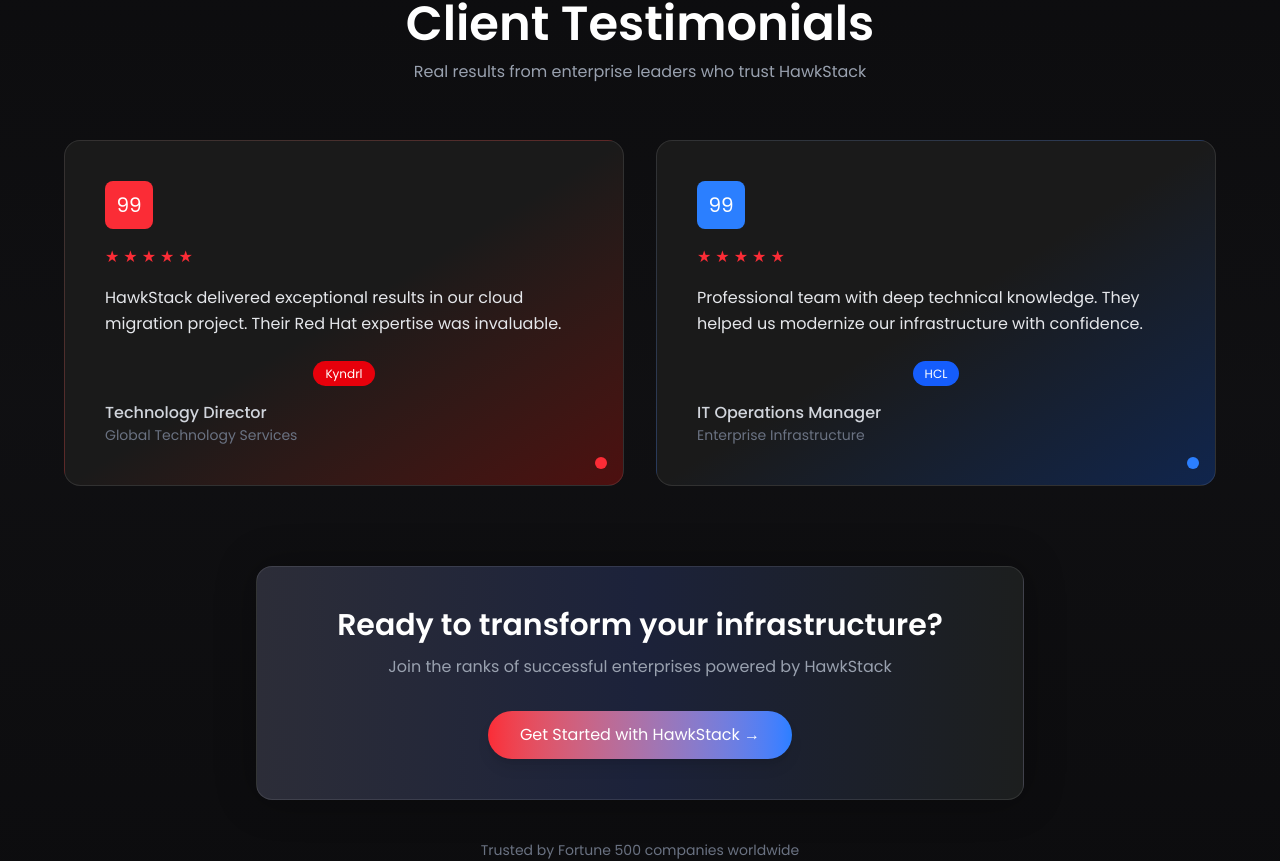
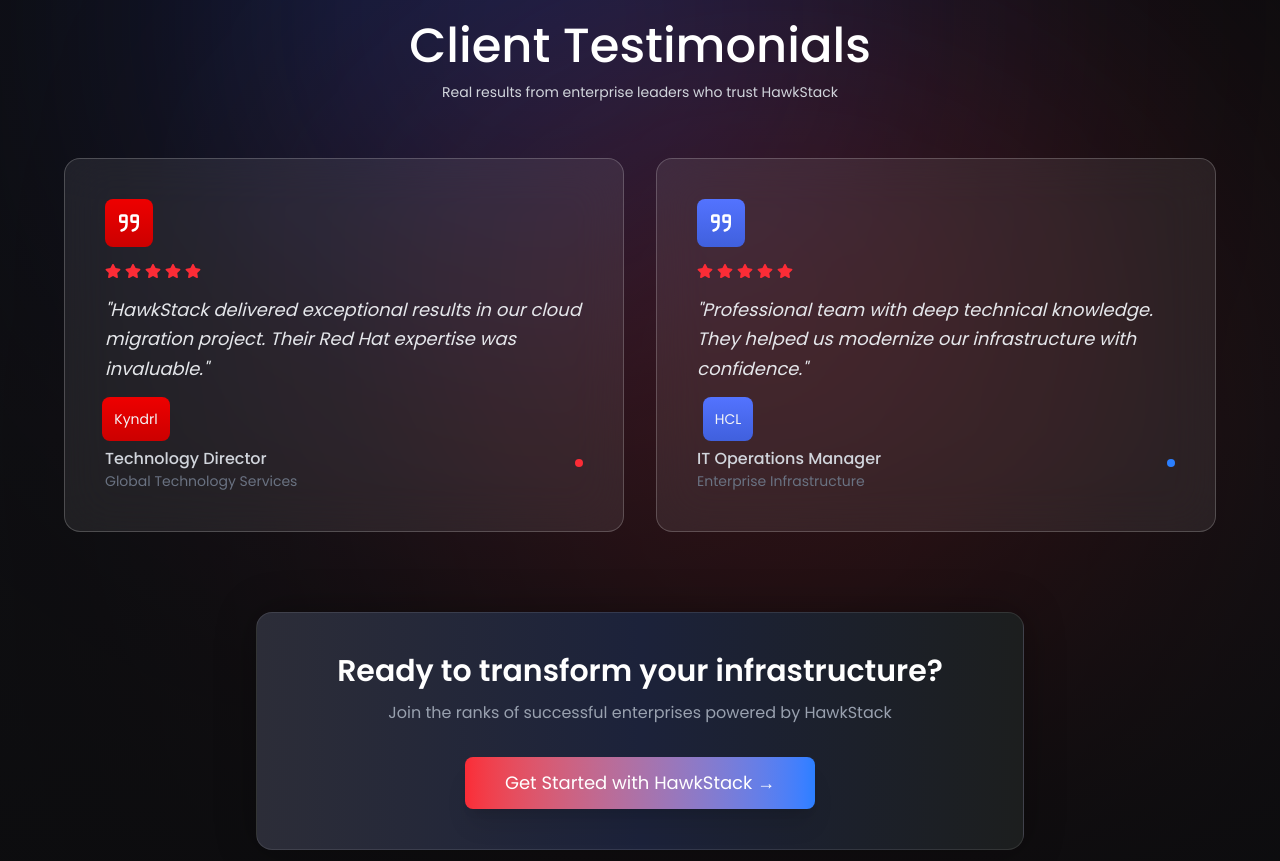
Before and after one commit to ujjwalanand678/nextjs-hawkstack-figma, a Next.js app: page / in a window 1280 px wide. Shown: the part 6158-7019 px from the top of the page. Built offline with nearby package versions, Linux system fonts and the light colour scheme.

Commit message:
ClientStory completed

```diff
--- a/src/components/ClientStory.jsx
+++ b/src/components/ClientStory.jsx
@@ -1,102 +1,111 @@
-import React from "react";
+import { TbQuote } from "react-icons/tb";
+import { FaStar } from "react-icons/fa";
 
 const ClientStory = () => {
   const testimonials = [
     {
-      iconBg: "bg-red-500",
-      icon: "99",
+      iconBg: "bg-linear-to-b from-[#EE0000] to-[#CC0000]",
+      icon: <TbQuote size={30} />,
       starsColor: "text-red-500",
       quote:
         "HawkStack delivered exceptional results in our cloud migration project. Their Red Hat expertise was invaluable.",
       badge: "Kyndrl",
-      badgeBg: "bg-red-600",
+      badgeBg: "bg-linear-to-b from-[#EE0000] to-[#CC0000]",
       name: "Technology Director",
       role: "Global Technology Services",
       dotColor: "bg-red-500",
-      gradient:
-        "bg-gradient-to-br from-[#1a1a1a] via-[#1a1a1a] to-[#4d0f0f]",
+      linear: "bg-linear-to-br from-[#1a1a1a] via-[#1a1a1a] to-[#4d0f0f]",
     },
     {
-      iconBg: "bg-blue-500",
-      icon: "99",
+      iconBg: "bg-linear-to-b from-[#5373FF] to-[#4060DD]",
+      icon: <TbQuote size={30} />,
       starsColor: "text-red-500",
       quote:
         "Professional team with deep technical knowledge. They helped us modernize our infrastructure with confidence.",
       badge: "HCL",
-      badgeBg: "bg-blue-600",
+      badgeBg: "bg-linear-to-b from-[#5373FF] to-[#4060DD]",
       name: "IT Operations Manager",
       role: "Enterprise Infrastructure",
       dotColor: "bg-blue-500",
-      gradient:
-        "bg-gradient-to-br from-[#1a1a1a] via-[#1a1a1a] to-[#10254d]",
+      linear: "bg-linear-to-br from-[#1a1a1a] via-[#1a1a1a] to-[#10254d]",
     },
   ];
 
   return (
-    <section className="w-full min-h-screen bg-[#0c0c0e] text-center px-6 py-20 relative overflow-hidden">
+    <section className="relative w-full min-h-screen bg-[#0c0c0e] text-center px-6 py-20 overflow-hidden">
+      <div className="absolute top-[-200px] left-[15%] w-[700px] h-[700px] bg-[rgba(50,90,255,0.3)] rounded-full blur-[160px]"></div>
 
-      {/* Background subtle radial glow */}
-      <div className="absolute inset-0 bg-gradient-to-b from-transparent via-[#151518]/40 to-[#0c0c0e] pointer-events-none" />
+      <div className="absolute top-[200px] right-[10%] w-[750px] h-[750px] bg-[rgba(255,40,40,0.32)] rounded-full blur-[170px]"></div>
 
-      {/* Tag */}
-      <div className="relative z-10 inline-block px-5 py-1 bg-gradient-to-r from-[#2c2f44] to-[#3a2c4a] rounded-full text-gray-200 text-sm mb-6">
+      <div className="absolute inset-0 bg-linear-to-b from-transparent via-[#111115]/50 to-[#0c0c0e] pointer-events-none"></div>
+
+      <div className="relative z-10 inline-block px-5 py-3 bg-linear-to-r from-[#EE000033] to-[#5373FF33] rounded-full text-gray-200 text-md mb-6 border border-gray-600">
         Client Success Stories
       </div>
 
-      {/* Heading */}
-      <h2 className="relative z-10 text-4xl md:text-5xl font-semibold text-white">
+      <h2 className="relative z-10 text-5xl font-medium text-white">
         Client Testimonials
       </h2>
 
-      {/* Subtitle */}
-      <p className="relative z-10 text-gray-400 mt-3 mb-14">
+      <p className="relative z-10 text-gray-300 mt-3 mb-14 text-sm">
         Real results from enterprise leaders who trust HawkStack
       </p>
 
-      {/* Testimonials Grid */}
       <div className="relative z-10 grid grid-cols-1 md:grid-cols-2 gap-8 max-w-6xl mx-auto">
         {testimonials.map((t, i) => (
           <div
             key={i}
-            className={`rounded-2xl p-10 border border-white/10 backdrop-blur-xl ${t.gradient} relative`}
+            className={`rounded-2xl p-10 border border-white/20 bg-white/8 backdrop-blur-xl relative`}
           >
-            {/* Icon */}
             <div
               className={`w-12 h-12 ${t.iconBg} rounded-lg flex items-center justify-center text-white text-xl mb-4`}
             >
               {t.icon}
             </div>
 
-            {/* Stars */}
             <div className={`flex gap-1 mb-4 ${t.starsColor}`}>
-              <span>★</span><span>★</span><span>★</span><span>★</span><span>★</span>
+              <span>
+                <FaStar />
+              </span>
+              <span>
+                <FaStar />
+              </span>
+              <span>
+                <FaStar />
+              </span>
+              <span>
+                <FaStar />
+              </span>
+              <span>
+                <FaStar />
+              </span>
             </div>
 
-            {/* Quote */}
-            <p className="text-gray-200 text-left leading-relaxed mb-6">
+            <p className="text-gray-200 text-lg text-left italic leading-relaxed mb-6">
+              {'"'}
               {t.quote}
+              {'"'}
             </p>
 
-            {/* Badge */}
-            <span className={`px-3 py-1 text-xs text-white rounded-full ${t.badgeBg}`}>
+            <span
+              className={`relative right-52 px-3 py-3 text-sm  text-gray-100 rounded-lg ${t.badgeBg}`}
+            >
               {t.badge}
             </span>
 
-            {/* Person */}
             <div className="mt-4 text-left">
               <p className="text-gray-300 font-medium">{t.name}</p>
               <p className="text-gray-500 text-sm">{t.role}</p>
             </div>
 
-            {/* Small bottom-right dot */}
-            <div className={`absolute bottom-4 right-4 w-3 h-3 rounded-full ${t.dotColor}`} />
+            <div
+              className={`absolute bottom-16 right-10 w-2 h-2 rounded-full ${t.dotColor}`}
+            />
           </div>
         ))}
       </div>
 
-      {/* CTA BOX */}
-      <div className="relative z-10 max-w-3xl mx-auto mt-20 p-10 rounded-2xl bg-gradient-to-r from-[#2c2d38] via-[#1c223a] to-[#1c1e1e] border border-white/10 backdrop-blur-md shadow-[0px_0px_40px_rgba(0,0,0,0.3)]">
-
+      <div className="relative z-10 max-w-3xl mx-auto mt-20 p-10 rounded-2xl bg-linear-to-r from-[#2c2d38] via-[#1c223a] to-[#1c1e1e] border border-white/10 backdrop-blur-md shadow-[0px_0px_40px_rgba(0,0,0,0.3)]">
         <h3 className="text-2xl md:text-3xl font-semibold text-white">
           Ready to transform your infrastructure?
         </h3>
@@ -105,8 +114,14 @@ const ClientStory = () => {
           Join the ranks of successful enterprises powered by HawkStack
         </p>
 
-        {/* CTA Buttons */}
-        <button className="px-8 py-3 bg-gradient-to-r from-red-500 to-blue-500 text-white rounded-full text-base hover:opacity-90 transition shadow-lg">
+        <button
+          className=" px-10 py-3
+    bg-linear-to-r from-red-500 to-blue-500
+    text-white rounded-lg text-lg shadow-xl
+    transition
+    hover:bg-linear-to-r hover:from-blue-500 hover:to-red-500
+  "
+        >
           Get Started with HawkStack →
         </button>
       </div>
```
